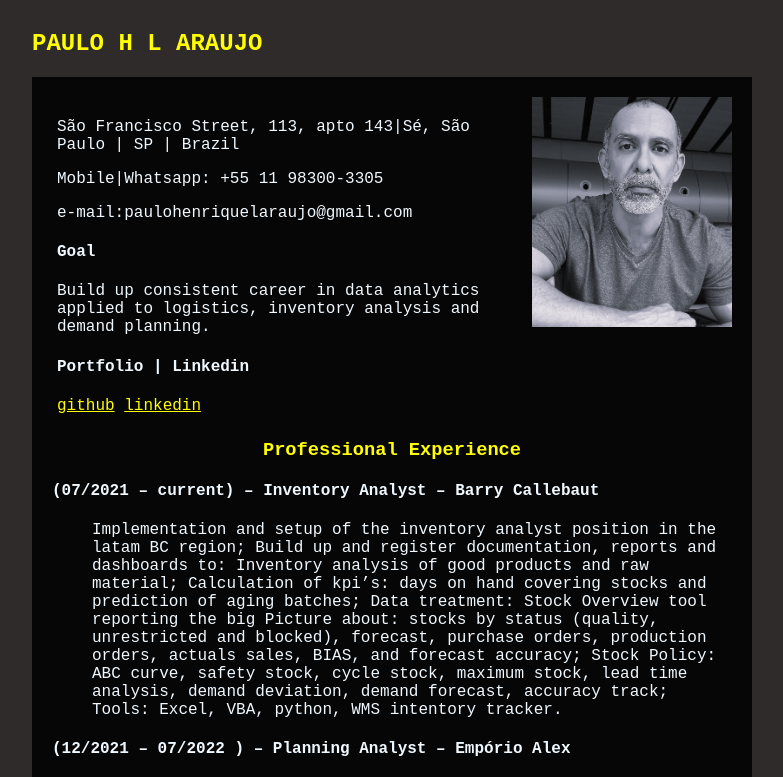
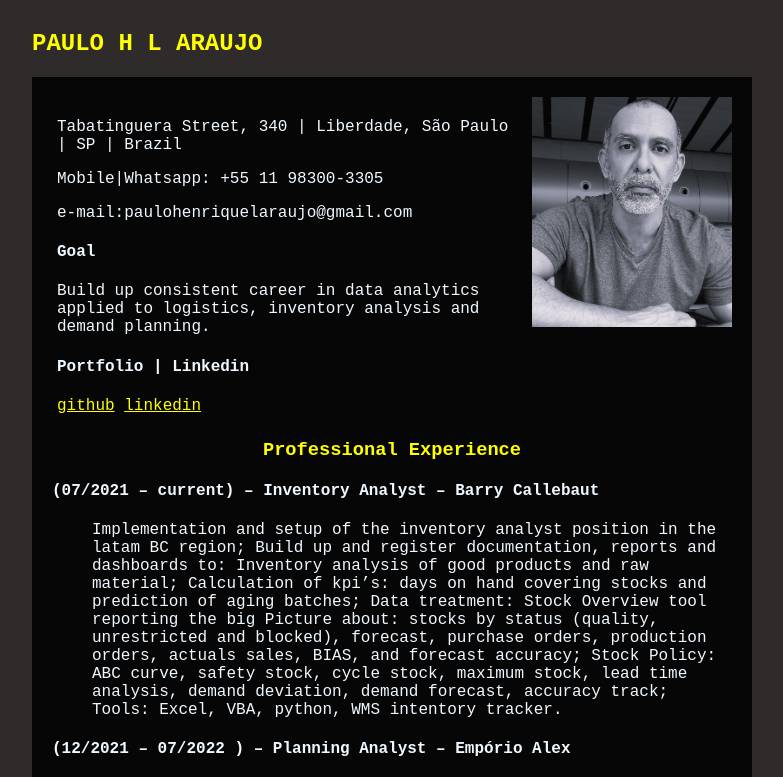
Before and after one commit to paulohlaraujo/files, a plain HTML site: page index.html in a window 1280 px wide. Shown: the top 777 px of the page, without its empty margins (248-1031 px from the left). Drawn offline with Linux system fonts and the light colour scheme.

Commit message:
Update index.html

```diff
--- a/index.html
+++ b/index.html
@@ -16,7 +16,7 @@
         <div class="flex">
           <section class="secStyle">
             <p>
-              São Francisco Street, 113, apto 143|Sé, São Paulo | SP | Brazil
+              Tabatinguera Street, 340 | Liberdade, São Paulo | SP | Brazil
             </p>
             <p>Mobile|Whatsapp: +55 11 98300-3305</p>
             <p>e-mail:paulohenriquelaraujo@gmail.com</p>
```
